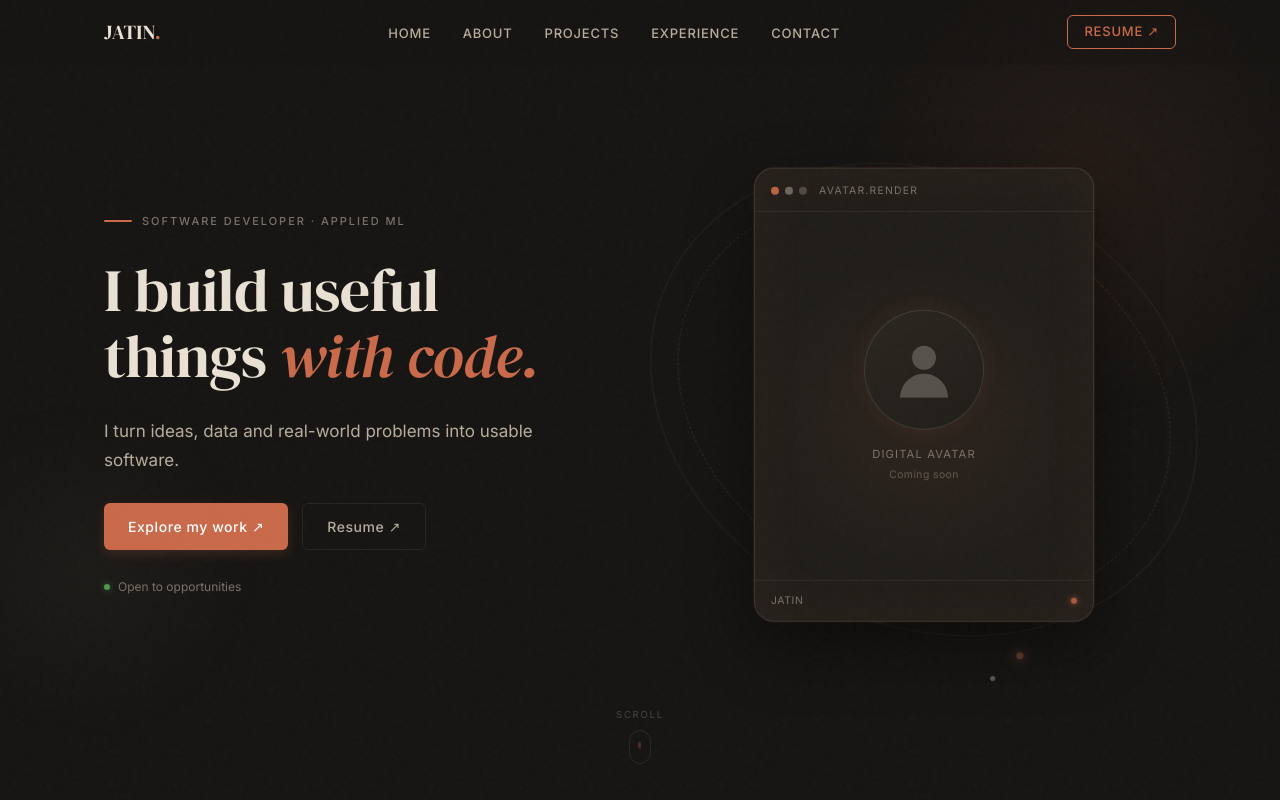
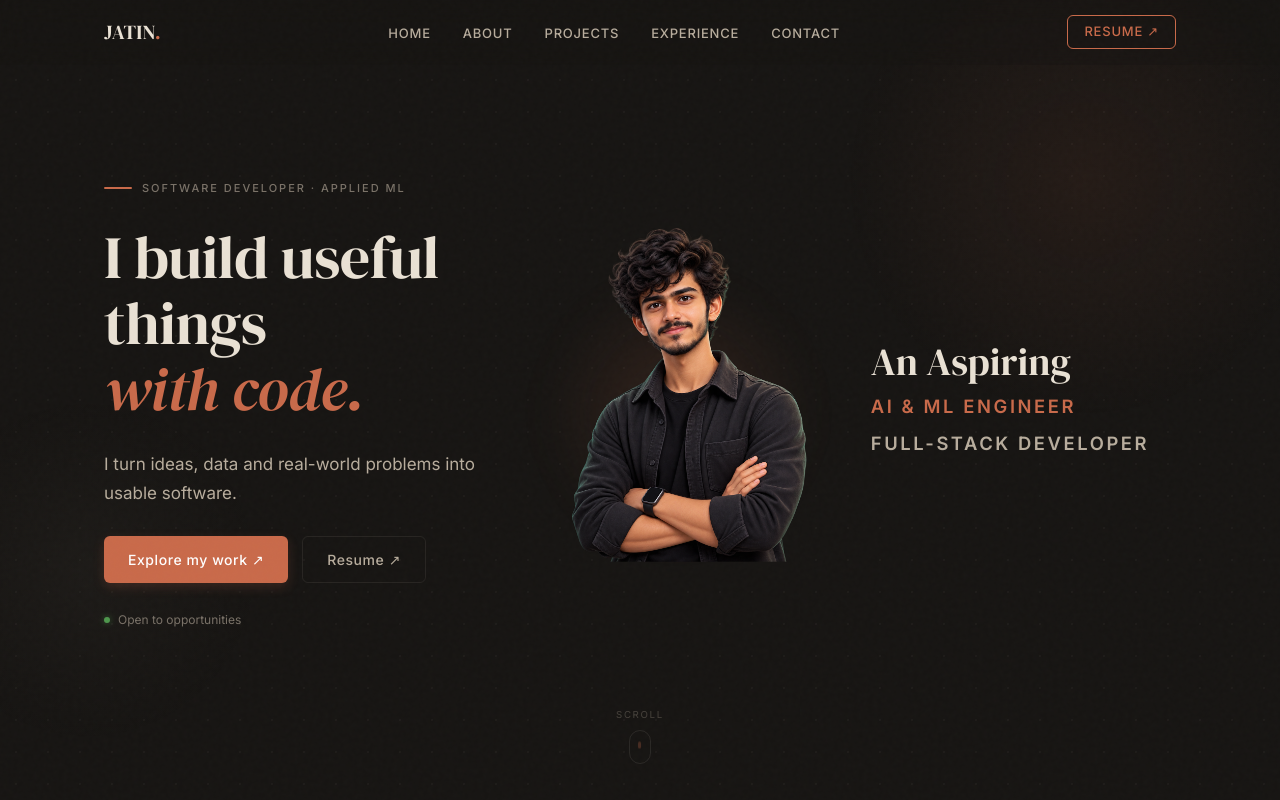
Before and after one commit to Jatin0422/Portfolio, a React app: page / in a window 1280 px wide. Shown: the top 800 px of the page. Built offline with nearby package versions, Linux system fonts and the light colour scheme; the HTML template or start-up script is replaced by a standard one.

Commit message:
adding the 3d avatar

```diff
--- a/src/components/hero/AvatarCard.jsx
+++ b/src/components/hero/AvatarCard.jsx
@@ -1,214 +1,17 @@
-/**
- * AvatarCard — polished placeholder for a future digital avatar.
- * The inner .avatar-slot is easy to replace: swap the placeholder JSX
- * for a real <img> or canvas element when the avatar is ready.
- */
 export default function AvatarCard() {
   return (
-    <div
-      aria-label="Avatar placeholder – will display digital avatar"
-      style={{
-        position: 'relative',
-        width: '100%',
-        maxWidth: '340px',
-        aspectRatio: '3 / 4',
-        margin: '0 auto',
-      }}
-    >
-      {/* Outer orbit ring — decorative */}
-      <div
-        className="anim-orbit"
-        aria-hidden="true"
-        style={{
-          position: 'absolute',
-          inset: '-28px',
-          borderRadius: '50%',
-          border: '1px dashed rgba(201,106,74,0.20)',
-          animation: 'orbitSpin 22s linear infinite',
-        }}
-      >
-        {/* orbit dot */}
-        <span style={{
-          position: 'absolute',
-          top: '12%',
-          right: '-4px',
-          width: '7px',
-          height: '7px',
-          borderRadius: '50%',
-          background: 'var(--accent)',
-          boxShadow: '0 0 8px 2px rgba(201,106,74,0.5)',
-          animation: 'pulseGlow 2.4s ease-in-out infinite',
-        }} />
-      </div>
-
-      {/* Inner orbit ring */}
-      <div
-        className="anim-orbit-r"
-        aria-hidden="true"
-        style={{
-          position: 'absolute',
-          inset: '-56px',
-          borderRadius: '50%',
-          border: '1px solid rgba(233,225,212,0.06)',
-          animation: 'orbitSpinReverse 38s linear infinite',
-        }}
-      >
-        <span style={{
-          position: 'absolute',
-          bottom: '18%',
-          left: '-3px',
-          width: '5px',
-          height: '5px',
-          borderRadius: '50%',
-          background: 'rgba(233,225,212,0.35)',
-        }} />
-      </div>
-
-      {/* Card body */}
-      <div
+    <div style={{ position: 'relative', width: '100%', maxWidth: '360px', margin: '0 auto' }}>
+      <div aria-hidden="true" style={{
+        position: 'absolute', inset: '12% 4% 4%', borderRadius: '50%',
+        background: 'radial-gradient(ellipse, rgba(201,106,74,0.16), transparent 68%)',
+        filter: 'blur(20px)', pointerEvents: 'none',
+      }} />
+      <img
         className="anim-float"
-        style={{
-          position: 'relative',
-          height: '100%',
-          borderRadius: 'var(--radius-lg)',
-          background: 'var(--bg-surface)',
-          border: '1px solid var(--border-normal)',
-          boxShadow: [
-            '0 0 0 1px rgba(201,106,74,0.08)',
-            '0 24px 64px rgba(0,0,0,0.45)',
-            '0 0 60px rgba(201,106,74,0.06) inset',
-          ].join(', '),
-          overflow: 'hidden',
-          display: 'flex',
-          flexDirection: 'column',
-          animation: 'floatY 5.5s ease-in-out infinite',
-        }}
-      >
-        {/* Top bar */}
-        <div style={{
-          display: 'flex',
-          alignItems: 'center',
-          gap: '6px',
-          padding: '14px 16px 12px',
-          borderBottom: '1px solid var(--border-subtle)',
-        }}>
-          {['#C96A4A', '#B8AD9D', '#7A7268'].map((c, i) => (
-            <span key={i} style={{
-              width: '8px', height: '8px', borderRadius: '50%',
-              background: c, opacity: i === 0 ? 0.9 : 0.5,
-            }} />
-          ))}
-          <span style={{
-            marginLeft: '6px',
-            fontFamily: 'var(--font-sans)',
-            fontSize: '0.65rem',
-            letterSpacing: '0.12em',
-            textTransform: 'uppercase',
-            color: 'var(--text-muted)',
-          }}>
-            avatar.render
-          </span>
-        </div>
-
-        {/* Avatar slot — replace this block with <img> or canvas */}
-        <div
-          className="avatar-slot"
-          style={{
-            flex: 1,
-            display: 'flex',
-            flexDirection: 'column',
-            alignItems: 'center',
-            justifyContent: 'center',
-            gap: '16px',
-            padding: '24px',
-            position: 'relative',
-          }}
-        >
-          {/* Soft radial glow behind slot */}
-          <div aria-hidden="true" style={{
-            position: 'absolute',
-            inset: 0,
-            background: 'radial-gradient(ellipse 70% 60% at 50% 55%, rgba(201,106,74,0.07) 0%, transparent 70%)',
-            pointerEvents: 'none',
-          }} />
-
-          {/* Circle placeholder silhouette */}
-          <div style={{
-            position: 'relative',
-            width: '120px',
-            height: '120px',
-            borderRadius: '50%',
-            background: 'linear-gradient(145deg, var(--bg-raised) 0%, var(--bg-surface) 100%)',
-            border: '1px solid var(--border-normal)',
-            boxShadow: '0 0 24px rgba(201,106,74,0.1)',
-            display: 'flex',
-            alignItems: 'center',
-            justifyContent: 'center',
-          }}>
-            {/* Person silhouette via CSS */}
-            <svg
-              width="48" height="56"
-              viewBox="0 0 48 56"
-              fill="none"
-              aria-hidden="true"
-              style={{ opacity: 0.25 }}
-            >
-              <circle cx="24" cy="16" r="12" fill="var(--text-primary)" />
-              <path
-                d="M0 56c0-13.255 10.745-24 24-24s24 10.745 24 24"
-                fill="var(--text-primary)"
-              />
-            </svg>
-          </div>
-
-          <div style={{ textAlign: 'center' }}>
-            <p style={{
-              margin: 0,
-              fontFamily: 'var(--font-sans)',
-              fontSize: '0.7rem',
-              letterSpacing: '0.1em',
-              textTransform: 'uppercase',
-              color: 'var(--text-muted)',
-            }}>
-              Digital Avatar
-            </p>
-            <p style={{
-              margin: '4px 0 0',
-              fontFamily: 'var(--font-sans)',
-              fontSize: '0.65rem',
-              color: 'rgba(122,114,104,0.7)',
-              letterSpacing: '0.04em',
-            }}>
-              Coming soon
-            </p>
-          </div>
-        </div>
-
-        {/* Bottom metadata strip */}
-        <div style={{
-          padding: '12px 16px',
-          borderTop: '1px solid var(--border-subtle)',
-          display: 'flex',
-          justifyContent: 'space-between',
-          alignItems: 'center',
-        }}>
-          <span style={{
-            fontFamily: 'var(--font-sans)',
-            fontSize: '0.65rem',
-            color: 'var(--text-muted)',
-            letterSpacing: '0.06em',
-          }}>
-            JATIN
-          </span>
-          <span style={{
-            width: '6px', height: '6px',
-            borderRadius: '50%',
-            background: 'var(--accent)',
-            boxShadow: '0 0 6px var(--accent)',
-            animation: 'pulseGlow 2s ease-in-out infinite',
-          }} />
-        </div>
-      </div>
+        src="/images/hero/avatar.png"
+        alt="Jatin"
+        style={{ position: 'relative', display: 'block', width: '100%', height: 'auto', animation: 'floatY 5.5s ease-in-out infinite' }}
+      />
     </div>
   )
 }
--- a/src/components/hero/HeroSection.jsx
+++ b/src/components/hero/HeroSection.jsx
@@ -95,8 +95,8 @@ export default function HeroSection() {
           margin: '0 auto',
           padding: '0 24px',
           display: 'grid',
-          gridTemplateColumns: '1fr 1fr',
-          gap: '64px',
+          gridTemplateColumns: 'minmax(0, 1fr) minmax(240px, .8fr) minmax(0, .8fr)',
+          gap: '40px',
           alignItems: 'center',
         }}
         className="hero-grid"
@@ -209,7 +209,7 @@ export default function HeroSection() {
           </div>
         </div>
 
-        {/* Right: avatar card */}
+        {/* Center: avatar */}
         <div
           className="avatar-wrapper"
           style={{
@@ -221,6 +221,13 @@ export default function HeroSection() {
           }}
         >
           <AvatarCard />
+        </div>
+
+        {/* Right: focus */}
+        <div className="hero-focus" style={{ ...revealStyle(vis[5]), display: 'flex', flexDirection: 'column', gap: '10px' }}>
+          <span style={{ fontFamily: 'var(--font-serif)', fontSize: 'clamp(1.7rem, 3vw, 2.5rem)', color: 'var(--text-primary)', lineHeight: 1.05 }}>An Aspiring</span>
+          <strong style={{ fontFamily: 'var(--font-sans)', fontSize: 'clamp(.9rem, 1.6vw, 1.15rem)', letterSpacing: '.14em', color: 'var(--accent)' }}>AI &amp; ML ENGINEER</strong>
+          <strong style={{ fontFamily: 'var(--font-sans)', fontSize: 'clamp(.9rem, 1.6vw, 1.15rem)', letterSpacing: '.14em', color: 'var(--text-secondary)' }}>FULL-STACK DEVELOPER</strong>
         </div>
       </div>
 
@@ -238,6 +245,8 @@ export default function HeroSection() {
           .hero-ctas   { justify-content: center !important; }
           .hero-eyebrow { justify-content: center !important; }
           .hero-status  { justify-content: center !important; }
+          .avatar-wrapper { order: -1; }
+          .hero-focus { align-items: center; }
         }
         @media (max-width: 900px) {
           .avatar-wrapper { max-width: 260px !important; }
```
Also changed, not shown: public/images/hero/avatar.png (added).
